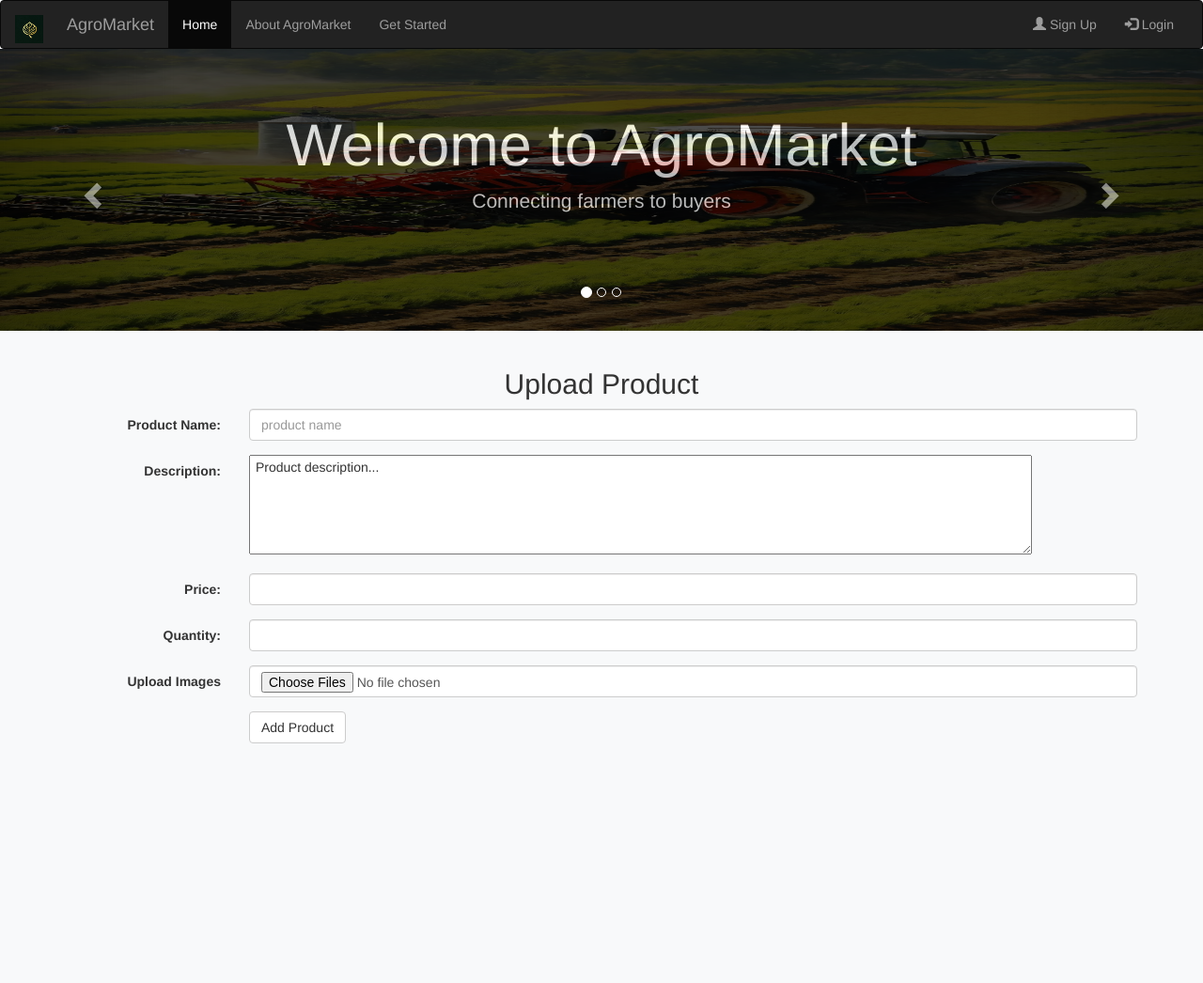
After one commit to Sobilo34/AgroMarket, a Flask app: template web_app/templates/product_upload.html in a window 1280 px wide. The commit adds this page. Shown: the top 1046 px of the page at 94% size. Run offline with Flask 3, Linux system fonts and the light colour scheme; the template is opened without the code that fills it, so the values that code supplies are empty; parts of the project's set-up code (start-up, migrations or seed data) failed here and were passed over; some libraries are stand-ins or nearby versions.

Commit message:
implemented upload of product with images

```diff
--- a/web_app/app.py
+++ b/web_app/app.py
@@ -88,12 +88,48 @@ def login_page():
             return redirect(url_for('login_page', data=user))
     return render_template('login.html', cache_id=str(uuid.uuid4()), data=user)
 
+@login_required
+@app.route('/profile', strict_slashes=False)
+def profile():
+    """ the page for user profile"""
+    user = storage.find_user_by_email(current_user.email)
 
-@app.route('/products', strict_slashes=False)
+    return render_template('profile.html',
+                           cache_id=str(uuid.uuid4()), data=user)
+
+@app.route('/products', strict_slashes=False,
+           methods=['GET', 'POST'])
 def products_page():
     """ the index page of product upload"""
-    return render_template('product.html', cache_id=str(uuid.uuid4()))
+    if request.method == 'POST':
+        url = getenv('AGRO_API_URL') + '/products'
+        data = request.form.to_dict()
 
+        data_json = json.dumps(data)
+        response = requests.post(url, data=data_json,
+                                 headers={'Content-Type': 'application/json'})
+        if response.status_code == 201:
+            new_product = response.json()
+            url = getenv('AGRO_API_URL') + f'/products/{new_product["id"]}/images'
+            files = [('file', (file.filename, file.read())) for file in
+                     request.files.getlist('file')]
+            response = requests.post(url, files=files)
+            if response.status_code == 201:
+                flash('Product uploaded Successfully', 'alert alert-success')
+                return redirect(url_for('products_page'))
+        else:
+            flash('Upload failed', 'alert alert-danger')
+            return redirect(url_for('products_page'))
+    return render_template('product_upload.html', cache_id=str(uuid.uuid4()))
+
+@login_required
+@app.route('/review', strict_slashes=False,
+           methods=['GET', 'POST'])
+def review_page():
+    """ Returns the review of the user"""
+    user = storage.find_user_by_email(current_user.email)
+    reviews = user.reviews
+    return render_template('review.html', data=reviews, cache_id=str(uuid.uuid4()))
 
 @app.route('/account_type', strict_slashes=False)
 def account_type():
@@ -128,11 +164,6 @@ def sellers_dashboard():
     return render_template('seller_dashboard.html',
                            cache_id=str(uuid.uuid4()), data=user.products)
 
-@app.route('/profile', strict_slashes=False)
-def profile():
-    """ the page for user profile"""
-
-    return render_template('profile.html', cache_id=str(uuid.uuid4()))
 
 @app.route('/cart>', strict_slashes=False)
 def cart():
--- /dev/null
+++ b/web_app/templates/product_upload.html
@@ -0,0 +1,65 @@
+{% extends "base.html" %}
+
+{% block title %}: Home{% endblock %}
+
+{% block content %}
+
+<div class="container content">
+  <h2 class="text-center">Upload Product</h2>
+  <form class="form-horizontal" method="post" action="{{ url_for('products_page') }} " enctype=multipart/form-data>
+    {% with messages = get_flashed_messages(with_categories=true) %}
+        {% if messages %}
+            <ul>
+                {% for category, message in messages %}
+                    <li class="{{ category }}" role="alert">{{ message }}</li>
+                {% endfor %}
+            </ul>
+        {% endif %}
+    {% endwith %}
+
+    <div class="form-group">
+        <label class="control-label col-sm-2" for="name">Product Name:</label>
+        <div class="col-sm-10">
+          <input type="text" class="form-control" id="text" placeholder="product name" name="name">
+        </div>
+    </div>
+
+    <div class="form-group">
+        <label class="control-label col-sm-2" for="description">Description:</label>
+        <div class="col-sm-10">
+            <textarea id="description" name="description" rows="5" cols="100"> Product description...</textarea>
+        </div>
+    </div>
+
+    <div class="form-group">
+      <label class="control-label col-sm-2" for="price">Price:</label>
+      <div class="col-sm-10">
+        <input type="number" class="form-control" id="price" name="price">
+      </div>
+    </div>
+
+    <div class="form-group">
+        <label class="control-label col-sm-2" for="quantity">Quantity:</label>
+        <div class="col-sm-10">
+          <input type="number" class="form-control" id="phone" name="quantity">
+        </div>
+    </div>
+
+    <div class="form-group">
+        <label for="image" class="control-label col-sm-2">Upload Images</label>
+      <div class="col-sm-10">
+        <input class="form-control" type="file" id="image" name="file" multiple />
+      </div>
+    </div>
+
+
+    <div class="form-group">
+      <div class="col-sm-offset-2 col-sm-10">
+        <button type="submit" class="btn btn-default">Add Product</button>
+      </div>
+    </div>
+  </form>
+</div>
+
+<!-- Your content goes here -->
+{% endblock %}
--- a/web_app/templates/seller_dashboard.html
+++ b/web_app/templates/seller_dashboard.html
@@ -10,7 +10,7 @@
       <div class="card p-3 mb-4 shadow-sm">
         <h2>My Dashboard</h2>
         <div class="list-group">
-          <a href="{{ url_for('profile') }}" class="list-group-item list-group-item-action">My Profile</a>
+          <a href="{{ url_for('index') }}" class="list-group-item list-group-item-action">My Profile</a>
           <a href="#" class="list-group-item list-group-item-action">My Products</a>
           <a href="#" class="list-group-item list-group-item-action">My Orders</a>
           <a href="#" class="list-group-item list-group-item-action">My Wallet</a>
```
Also changed, not shown: api/v1/views/products.py (+5 -4 lines), web_app/templates/review.html (added, +44 -0 lines), web_app/static/images/upload/tomato.jpg (added), web_app/static/images/upload/tomato2.jpg (added), web_app/static/images/upload/tomato3.jpg (added), web_app/static/images/upload/tomato4.jpg (added).
